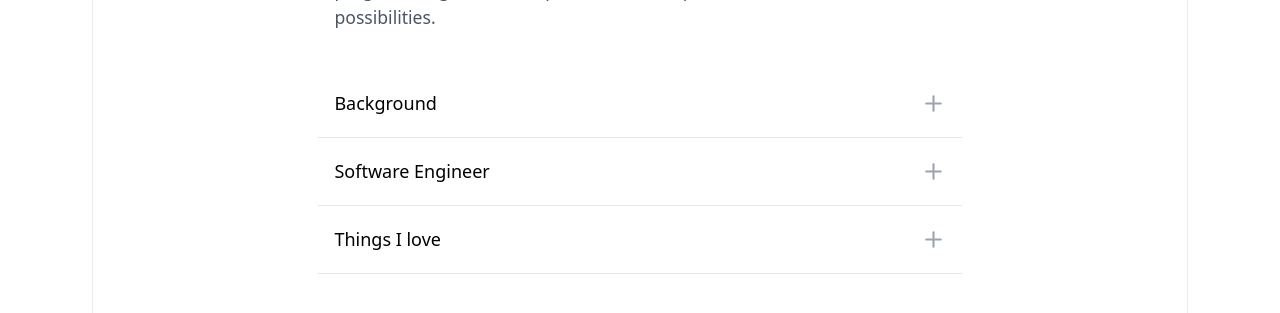
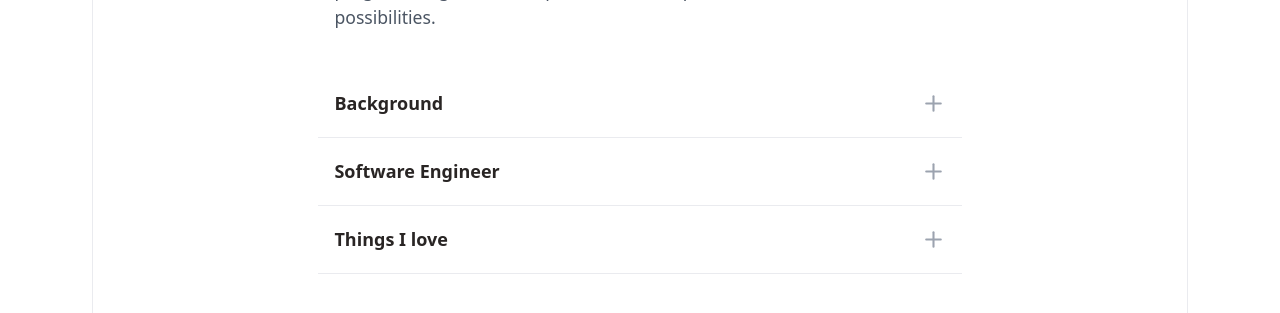
Before and after one commit to johnjohnpenafiel/Portfolio, a Next.js app: page /about in a window 1280 px wide. Shown: the part 277-590 px from the top of the page. Built offline with nearby package versions, Linux system fonts and the light colour scheme.

Commit message:
minor updates to about section

```diff
--- a/app/about/components/AboutCard.tsx
+++ b/app/about/components/AboutCard.tsx
@@ -12,12 +12,12 @@ const AboutCard = ({ title, content }: Props) => {
   const [isOpen, setIsOpen] = useState(false);
 
   return (
-    <div className="py-5 border-b">
+    <div className="py-5 border-b border-gray-200/80">
       <button
         onClick={() => setIsOpen(!isOpen)}
         className="flex w-full justify-between items-center px-4"
       >
-        <span className="text-lg">{title}</span>
+        <span className="text-lg font-semibold text-stone-800">{title}</span>
         <span
           className={`text-gray-400 text-xl md:text-2xl transition-transform duration-500 ${
             isOpen && "rotate-45"
--- a/data.ts
+++ b/data.ts
@@ -25,7 +25,8 @@ export const aboutInfo = [
   {
     id: 2,
     title: "Software Engineer",
-    content: "placeholder",
+    content:
+      " My role is to unravel intricate challenges through creativity and focused problem-solving, which helps me come up with practical and impactful solutions. To me, programming is both an art and a science, balancing creativity with rigorous logic.",
   },
   {
     id: 3,
```
